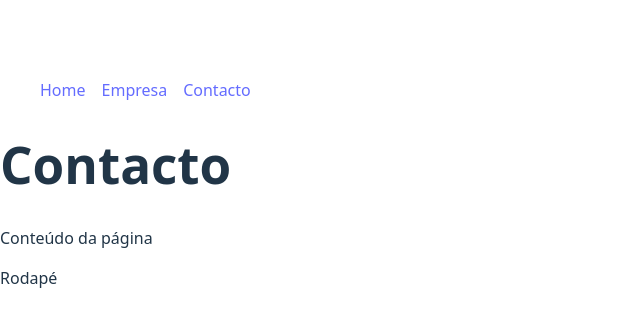
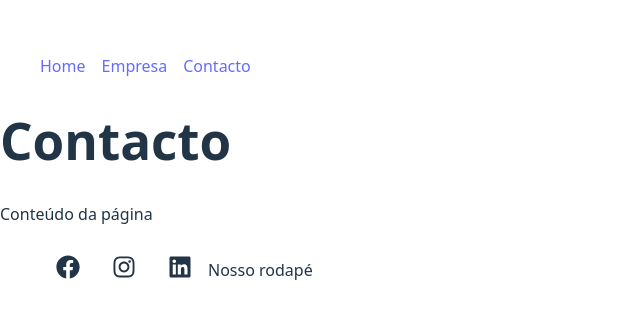
Before and after one commit to Angela-Cavunduri/MyReact, a React (Vite) app: page /contacto in a window 1280 px wide. Shown: the part 224-550 px from the top of the page, without its empty margins (0-640 px from the left). Built offline with nearby package versions, Linux system fonts and the light colour scheme.

Commit message:
ícones em React

```diff
--- a/package.json
+++ b/package.json
@@ -12,6 +12,7 @@
   "dependencies": {
     "react": "^19.1.1",
     "react-dom": "^19.1.1",
+    "react-icons": "^5.5.0",
     "react-router-dom": "^7.8.2"
   },
   "devDependencies": {
--- a/src/Components/Iayout.jsx/Footer.jsx
+++ b/src/Components/Iayout.jsx/Footer.jsx
@@ -1,8 +1,18 @@
+import { FaFacebook, FaInstagram, FaLinkedin, FaWhatsapp } from "react-icons/fa"
+import styles from './Footer.module.css'
+
 
 
 function Footer(){
     return(
-       <footer>Rodapé</footer>
+       <footer>
+        <ul className={styles.social_list}>
+        <li><FaFacebook/></li>
+          <li><FaInstagram/></li>
+            <li><FaLinkedin/></li>
+            <p>Nosso rodapé</p>
+            </ul>
+       </footer>
     )
 }
 
--- /dev/null
+++ b/src/Components/Iayout.jsx/Footer.module.css
@@ -0,0 +1,17 @@
+
+
+.social_list{
+    display: flex;
+    justify-content: center;
+    align-items: center;
+    list-style: none;
+}
+
+.social_list li{
+    margin: 0 1em;
+}
+
+.social_list svg{
+    font-size: 1.5em;
+    cursor: pointer;
+}
```
Also changed, not shown: 1 other file (tests, documents, lock files or other folders).
